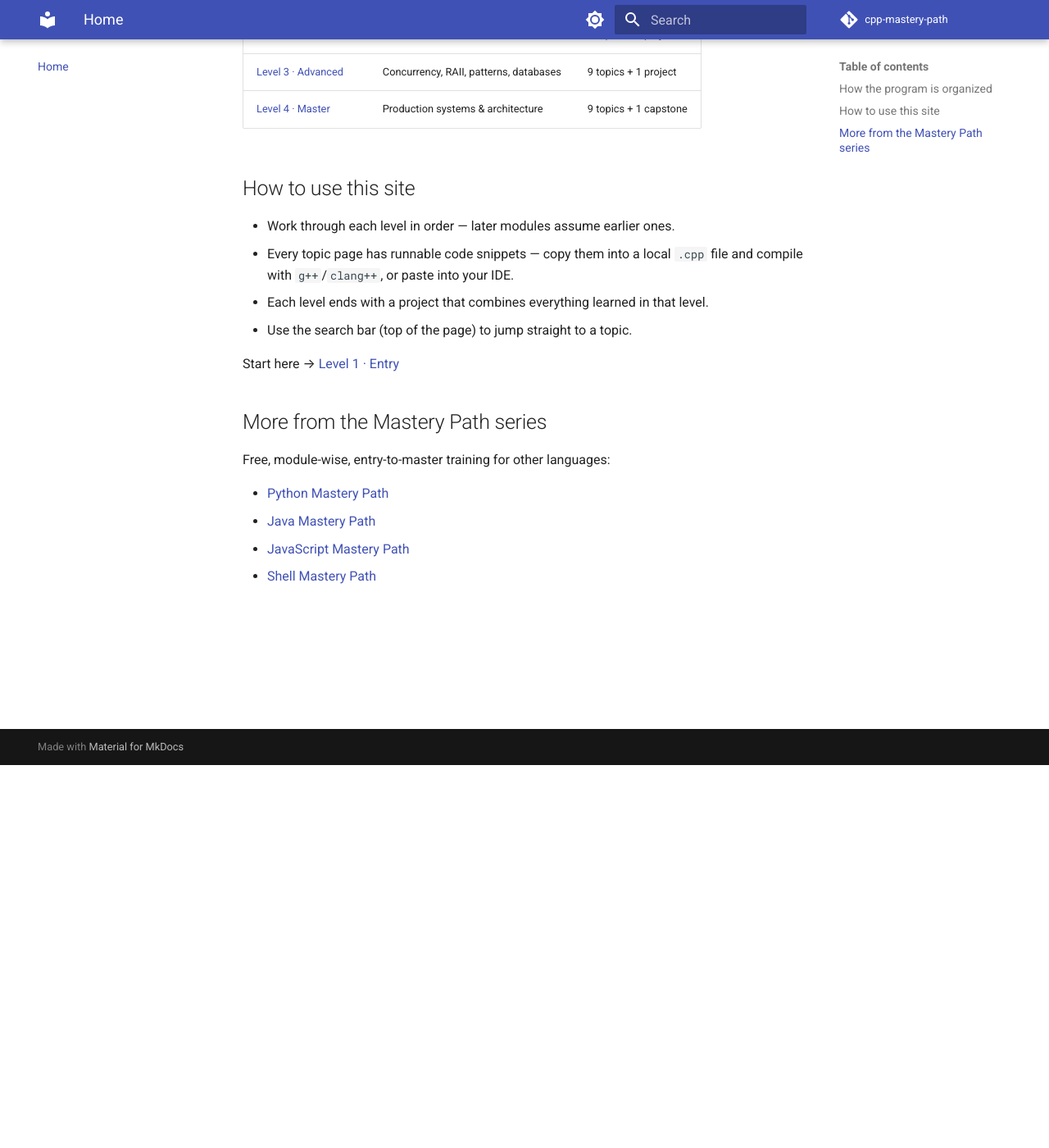
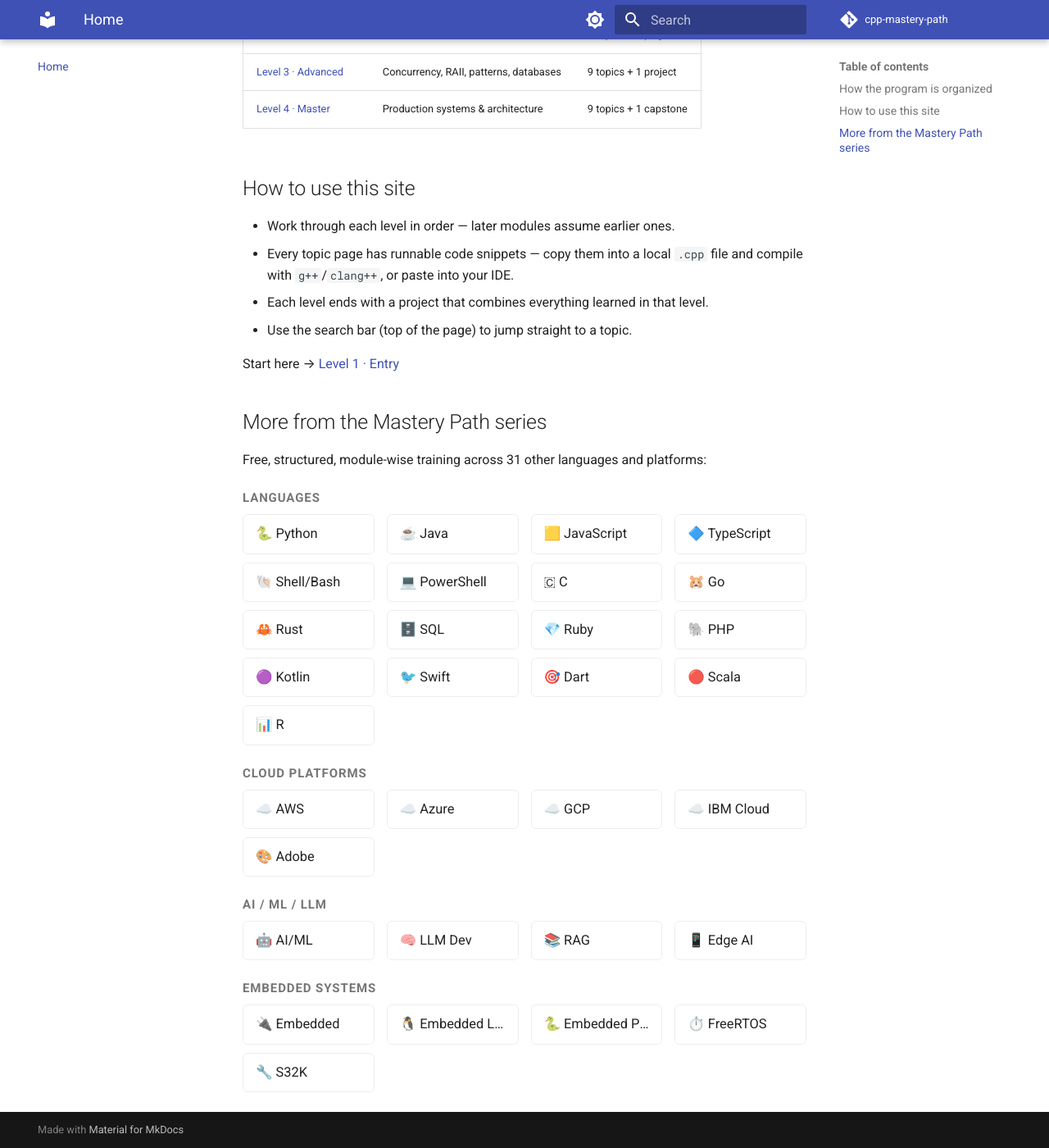
Before and after one commit to SIGILIPELLI/cpp-mastery-path, an MkDocs documentation site: the page built from docs/index.md, in a window 1280 px wide and 1400 px high, scrolled down 467 px. Shown: the whole window at 82% size. Built offline with MkDocs 1.6.1 and Material for MkDocs 9.7.7, drawn with Linux system fonts in a browser that asks for light colours; comment, search, counter and statistics services are not loaded.

Commit message:
Update cross-links: multi-column grid across all Mastery Path sites
Co-Authored-By: Claude Sonnet 5 <noreply@anthropic.com>

```diff
--- a/docs/index.md
+++ b/docs/index.md
@@ -25,9 +25,50 @@ Start here → [Level 1 · Entry](level-1/index.md)
 
 ## More from the Mastery Path series
 
-Free, module-wise, entry-to-master training for other languages:
+Free, structured, module-wise training across 31 other languages and platforms:
 
-- [Python Mastery Path](https://sigilipelli.github.io/python-mastery-path/)
-- [Java Mastery Path](https://sigilipelli.github.io/java-mastery-path/)
-- [JavaScript Mastery Path](https://sigilipelli.github.io/javascript-mastery-path/)
-- [Shell Mastery Path](https://sigilipelli.github.io/shell-mastery-path/)
+<div class="mastery-grid-wrap">
+<p class="mastery-grid-category">Languages</p>
+<div class="mastery-grid">
+  <a href="https://sigilipelli.github.io/python-mastery-path/">🐍 Python</a>
+  <a href="https://sigilipelli.github.io/java-mastery-path/">☕ Java</a>
+  <a href="https://sigilipelli.github.io/javascript-mastery-path/">🟨 JavaScript</a>
+  <a href="https://sigilipelli.github.io/typescript-mastery-path/">🔷 TypeScript</a>
+  <a href="https://sigilipelli.github.io/shell-mastery-path/">🐚 Shell/Bash</a>
+  <a href="https://sigilipelli.github.io/powershell-mastery-path/">💻 PowerShell</a>
+  <a href="https://sigilipelli.github.io/c-mastery-path/">🇨 C</a>
+  <a href="https://sigilipelli.github.io/go-mastery-path/">🐹 Go</a>
+  <a href="https://sigilipelli.github.io/rust-mastery-path/">🦀 Rust</a>
+  <a href="https://sigilipelli.github.io/sql-mastery-path/">🗄️ SQL</a>
+  <a href="https://sigilipelli.github.io/ruby-mastery-path/">💎 Ruby</a>
+  <a href="https://sigilipelli.github.io/php-mastery-path/">🐘 PHP</a>
+  <a href="https://sigilipelli.github.io/kotlin-mastery-path/">🟣 Kotlin</a>
+  <a href="https://sigilipelli.github.io/swift-mastery-path/">🐦 Swift</a>
+  <a href="https://sigilipelli.github.io/dart-mastery-path/">🎯 Dart</a>
+  <a href="https://sigilipelli.github.io/scala-mastery-path/">🔴 Scala</a>
+  <a href="https://sigilipelli.github.io/r-mastery-path/">📊 R</a>
+</div>
+<p class="mastery-grid-category">Cloud Platforms</p>
+<div class="mastery-grid">
+  <a href="https://sigilipelli.github.io/aws-mastery-path/">☁️ AWS</a>
+  <a href="https://sigilipelli.github.io/azure-mastery-path/">☁️ Azure</a>
+  <a href="https://sigilipelli.github.io/gcp-mastery-path/">☁️ GCP</a>
+  <a href="https://sigilipelli.github.io/ibm-cloud-mastery-path/">☁️ IBM Cloud</a>
+  <a href="https://sigilipelli.github.io/adobe-mastery-path/">🎨 Adobe</a>
+</div>
+<p class="mastery-grid-category">AI / ML / LLM</p>
+<div class="mastery-grid">
+  <a href="https://sigilipelli.github.io/ai-ml-mastery-path/">🤖 AI/ML</a>
+  <a href="https://sigilipelli.github.io/llm-dev-mastery-path/">🧠 LLM Dev</a>
+  <a href="https://sigilipelli.github.io/rag-mastery-path/">📚 RAG</a>
+  <a href="https://sigilipelli.github.io/edge-ai-mastery-path/">📱 Edge AI</a>
+</div>
+<p class="mastery-grid-category">Embedded Systems</p>
+<div class="mastery-grid">
+  <a href="https://sigilipelli.github.io/embedded-mastery-path/">🔌 Embedded</a>
+  <a href="https://sigilipelli.github.io/embedded-linux-mastery-path/">🐧 Embedded Linux</a>
+  <a href="https://sigilipelli.github.io/embedded-python-mastery-path/">🐍 Embedded Python</a>
+  <a href="https://sigilipelli.github.io/freertos-mastery-path/">⏱️ FreeRTOS</a>
+  <a href="https://sigilipelli.github.io/s32k-mastery-path/">🔧 S32K</a>
+</div>
+</div>
--- a/docs/stylesheets/extra.css
+++ b/docs/stylesheets/extra.css
@@ -11,3 +11,40 @@
   background: var(--md-primary-fg-color);
   color: var(--md-primary-bg-color);
 }
+
+/* mastery-grid cross-link styles */
+.mastery-grid-category {
+  font-weight: 600;
+  margin-top: 1.1rem;
+  margin-bottom: 0.4rem;
+  font-size: 0.75rem;
+  text-transform: uppercase;
+  letter-spacing: 0.06em;
+  color: var(--md-default-fg-color--light);
+}
+
+.mastery-grid {
+  display: grid;
+  grid-template-columns: repeat(auto-fill, minmax(160px, 1fr));
+  gap: 0.5rem 0.75rem;
+  margin: 0 0 1rem;
+}
+
+.mastery-grid a {
+  display: block;
+  padding: 0.5rem 0.75rem;
+  border: 1px solid var(--md-default-fg-color--lightest);
+  border-radius: 0.3rem;
+  text-decoration: none !important;
+  color: var(--md-default-fg-color) !important;
+  font-size: 0.82rem;
+  white-space: nowrap;
+  overflow: hidden;
+  text-overflow: ellipsis;
+  transition: background-color 0.15s ease, border-color 0.15s ease;
+}
+
+.mastery-grid a:hover {
+  background-color: var(--md-accent-fg-color--transparent);
+  border-color: var(--md-accent-fg-color);
+}
```
